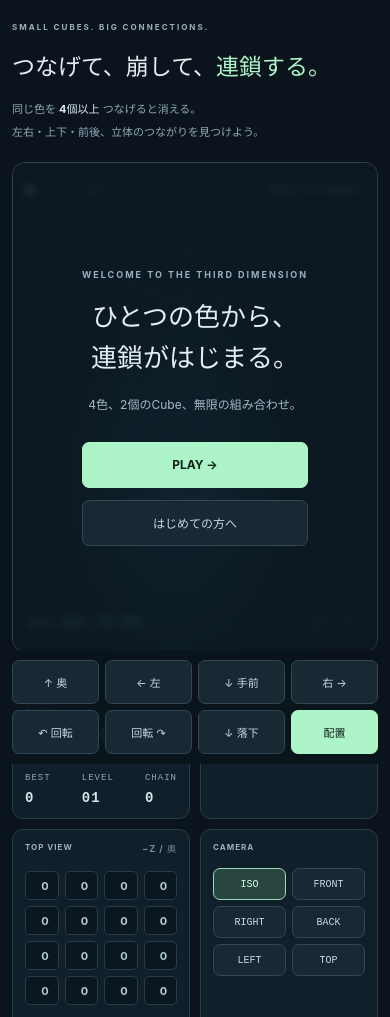
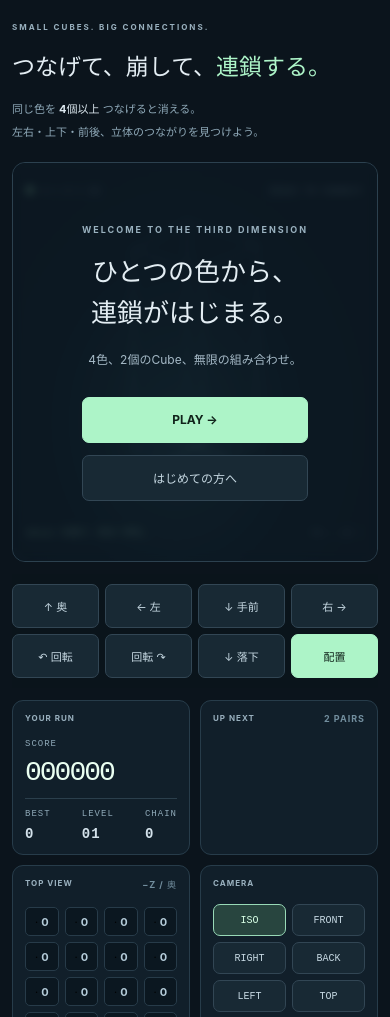
Before and after one commit to kumakumapon/Tet3D, a website built with Vite: page index.html in a window 390 px wide. Shown: the part 80-1097 px from the top of the page. Built offline with nearby package versions, Linux system fonts and the light colour scheme.

Commit message:
fix: restore game focus after resume and improve mobile controls

```diff
--- a/src/main.ts
+++ b/src/main.ts
@@ -13,7 +13,7 @@ const app = document.querySelector<HTMLDivElement>("#app")!;
 app.innerHTML = `
 <header><a class="brand" href="./"><span class="brand-icon">◈</span><span>CUBE<span class="thin">CASCADE</span><small>3D COLOR CHAIN PUZZLE</small></span></a><span class="edition">TET3D / VOL. 01</span><button id="sound" aria-pressed="false">SOUND OFF</button></header>
 <main><section class="intro"><div><p class="eyebrow">SMALL CUBES. BIG CONNECTIONS.</p><h1>つなげて、崩して、<span>連鎖する。</span></h1></div><p class="rule">同じ色を <b>4個以上</b> つなげると消える。<br>左右・上下・前後、立体のつながりを見つけよう。</p></section>
-<div class="layout"><section class="arena" aria-label="ゲーム"><div class="arena-top"><span><i class="live-dot"></i>4 × 4 × 10</span><span id="status">READY TO CONNECT</span></div><div id="viewport"></div><div id="chain" role="status" aria-live="polite"></div><div id="overlay" class="overlay"></div><div class="arena-bottom"><span id="prediction">Ghost を見て、次の一手を。</span><span>+X → −Z ↑</span></div></section>
+<div class="layout"><section class="arena" aria-label="ゲーム" tabindex="0"><div class="arena-top"><span><i class="live-dot"></i>4 × 4 × 10</span><span id="status">READY TO CONNECT</span></div><div id="viewport"></div><div id="chain" role="status" aria-live="polite"></div><div id="overlay" class="overlay"></div><div class="arena-bottom"><span id="prediction">Ghost を見て、次の一手を。</span><span>+X → −Z ↑</span></div></section>
 <aside><section class="panel stats"><p class="eyebrow">YOUR RUN</p><label>SCORE<strong id="score">000000</strong></label><div class="stat-row"><label>BEST<b id="best">0</b></label><label>LEVEL<b id="level">01</b></label><label>CHAIN<b id="best-chain">0</b></label></div></section>
 <section class="panel"><p class="eyebrow">UP NEXT <span>2 PAIRS</span></p><div id="next" aria-label="次の2ペア"></div></section>
 <section class="panel"><p class="eyebrow">TOP VIEW <span>−Z / 奥</span></p><div id="map" aria-label="各列の最上部の色と高さ"></div><p class="caption">数字は列の高さ。＋Z は手前。</p></section>
@@ -23,6 +23,7 @@ app.innerHTML = `
 <section class="controls"><div><p class="eyebrow">MAKE YOUR MOVE</p><p><kbd>A D</kbd> 左右 <kbd>W S</kbd> 奥・手前 <kbd>Q E</kbd> 回転 <kbd>Shift</kbd> 早く落下 <kbd>Space</kbd> 配置 <kbd>Esc</kbd> 停止</p></div><div class="legend">${[1, 2, 3, 4].map((c) => `<span style="color:${COLORS[c]}">${SYMBOLS[c]} ${NAMES[c]}</span>`).join("")}</div></section>
 <section class="touch" aria-label="タッチ操作"><button data-action="back" aria-label="奥へ">↑ 奥</button><button data-action="left" aria-label="左へ">← 左</button><button data-action="front" aria-label="手前へ">↓ 手前</button><button data-action="right" aria-label="右へ">右 →</button><button data-action="ccw">↶ 回転</button><button data-action="cw">回転 ↷</button><button data-action="soft">↓ 落下</button><button data-action="hard" class="primary">配置</button></section>
 <footer>色をつなぐ。奥行きを読む。<span>CUBE CASCADE — v0.1</span></footer></main>`;
+document.querySelector(".arena")!.after(document.querySelector(".touch")!);
 const el = (id: string) => document.getElementById(id)!;
 const game = new GameEngine(),
   storage = new GameStorage(),
@@ -65,6 +66,7 @@ function start(tutorial: boolean) {
   last = performance.now();
   lessonView();
   draw();
+  document.querySelector<HTMLElement>(".arena")!.focus({ preventScroll: true });
 }
 function advance(action: string, success = true) {
   if (!success) return;
@@ -259,6 +261,12 @@ function draw() {
   ) {
     overlayKey = currentOverlay;
     el("overlay").hidden = !currentOverlay;
+    if (!currentOverlay) {
+      el("overlay").replaceChildren();
+      document
+        .querySelector<HTMLElement>(".arena")!
+        .focus({ preventScroll: true });
+    }
     if (currentOverlay) {
       el("overlay").innerHTML =
         s.status === "title"
--- a/src/style.css
+++ b/src/style.css
@@ -640,3 +640,31 @@ footer {
     scroll-behavior: auto !important;
   }
 }
+
+/* Keep touch input adjacent to the board, before the supporting HUD on phones. */
+.layout > aside {
+  grid-column: 2;
+  grid-row: 1 / span 2;
+}
+.layout > .touch {
+  grid-column: 1;
+  grid-row: 2;
+  margin-top: 0;
+  align-self: start;
+}
+@media (max-width: 600px) {
+  .layout > aside {
+    grid-column: 1;
+    grid-row: 3;
+  }
+  .layout > .touch {
+    grid-column: 1;
+    grid-row: 2;
+  }
+  .arena {
+    height: 400px;
+  }
+  .touch {
+    position: static;
+  }
+}
```
Also changed, not shown: e2e/game.spec.ts (+1 -0 lines), .github/workflows/ci.yml, README.md, 1 other file.
